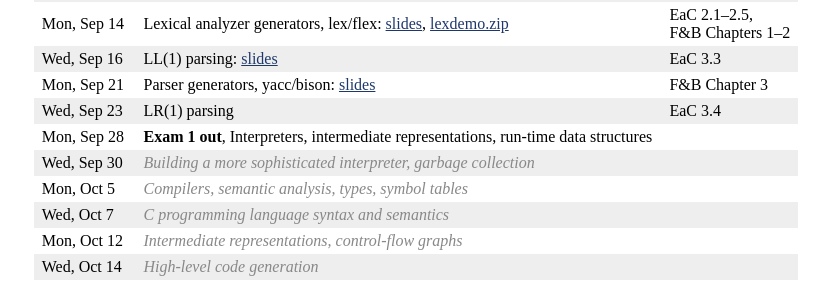
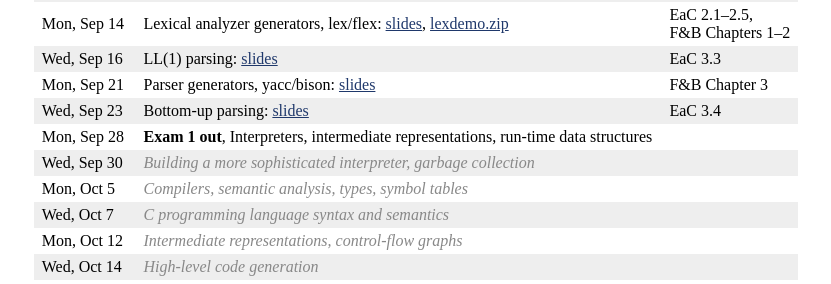
Before and after one commit to jhucompilers/fall2020, a Jekyll site: the page built from schedule.md, in a window 1280 px wide. Shown: the part 539-823 px from the top of the page, without its empty margins (224-1055 px from the left). Built offline with Jekyll 4.4.1, drawn with Linux system fonts in a browser that asks for light colours.

Commit message:
lecture 07 slides

```diff
--- a/schedule.md
+++ b/schedule.md
@@ -23,7 +23,7 @@ Wed, Sep 9 | Limitations of recursive descent, precedence climbing: [slides](lec
 Mon, Sep 14 | Lexical analyzer generators, lex/flex: [slides](lectures/lecture04-public.pdf), [lexdemo.zip](lectures/lexdemo.zip) | EaC 2.1–2.5,<br>F&amp;B Chapters 1–2
 Wed, Sep 16 | LL(1) parsing: [slides](lectures/lecture05-public.pdf) | EaC 3.3
 Mon, Sep 21 | Parser generators, yacc/bison: [slides](lectures/lecture06-public.pdf) | F&amp;B Chapter 3
-Wed, Sep 23 | LR(1) parsing | EaC 3.4
+Wed, Sep 23 | Bottom-up parsing: [slides](lectures/lecture07-public.pdf) | EaC 3.4
 Mon, Sep 28 | <b>Exam 1 out</b>, Interpreters, intermediate representations, run-time data structures
 Wed, Sep 30 | <span class="tentative">Building a more sophisticated interpreter, garbage collection</span>
 Mon, Oct 5 | <span class="tentative">Compilers, semantic analysis, types, symbol tables</span>
```
Also changed, not shown: 1 other file.
